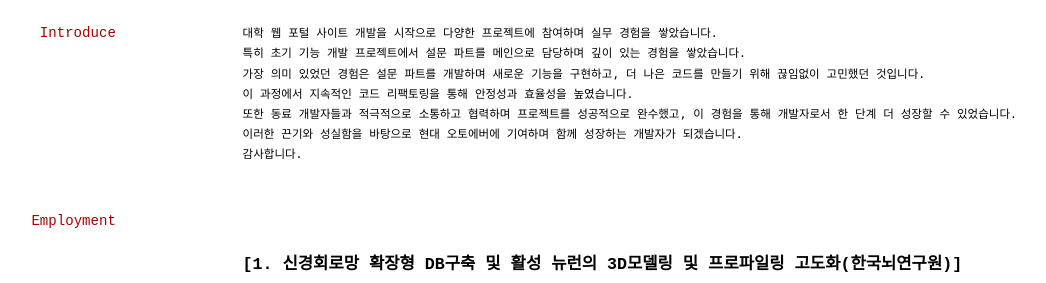
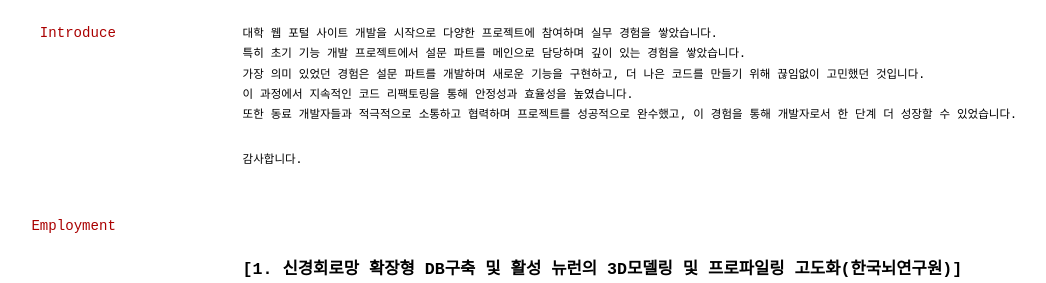
Before and after one commit to eormskim/cv, a Jekyll site: the page built from index.md, in a window 1280 px wide and 900 px high, cut to the strip 248-531 px from the top of the window. Shown: the whole strip, without its empty margins (87-1133 px from the left). Built offline with Jekyll 4.4.1, drawn with Linux system fonts in a browser that asks for light colours; nearby versions of some CDN libraries.

Commit message:
Update index.md

```diff
--- a/index.md
+++ b/index.md
@@ -24,7 +24,7 @@ title: 김대근
 `가장 의미 있었던 경험은 설문 파트를 개발하며 새로운 기능을 구현하고, 더 나은 코드를 만들기 위해 끊임없이 고민했던 것입니다.` <br>
 `이 과정에서 지속적인 코드 리팩토링을 통해 안정성과 효율성을 높였습니다.`<br>
 `또한 동료 개발자들과 적극적으로 소통하고 협력하며 프로젝트를 성공적으로 완수했고, 이 경험을 통해 개발자로서 한 단계 더 성장할 수 있었습니다.`<br>
-`이러한 끈기와 성실함을 바탕으로 현대 오토에버에 기여하며 함께 성장하는 개발자가 되겠습니다.`<br>
+<div style="display:none;">`이러한 끈기와 성실함을 바탕으로 귀사에 기여하며 함께 성장하는 개발자가 되겠습니다.`</div><br>
 `감사합니다.`<br>
 
 
```
